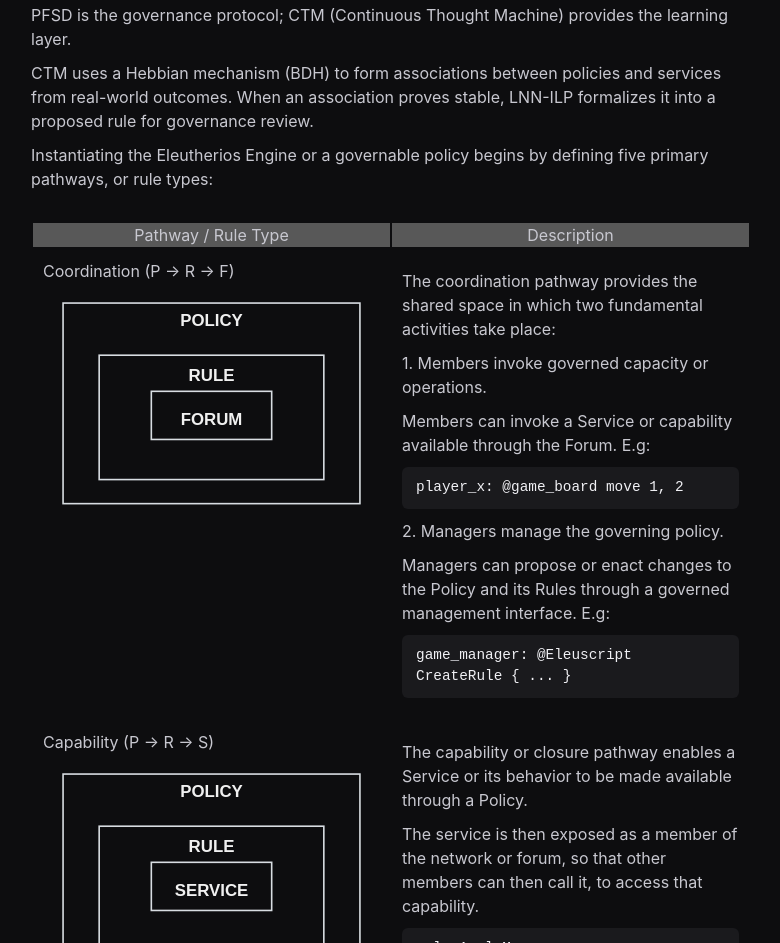
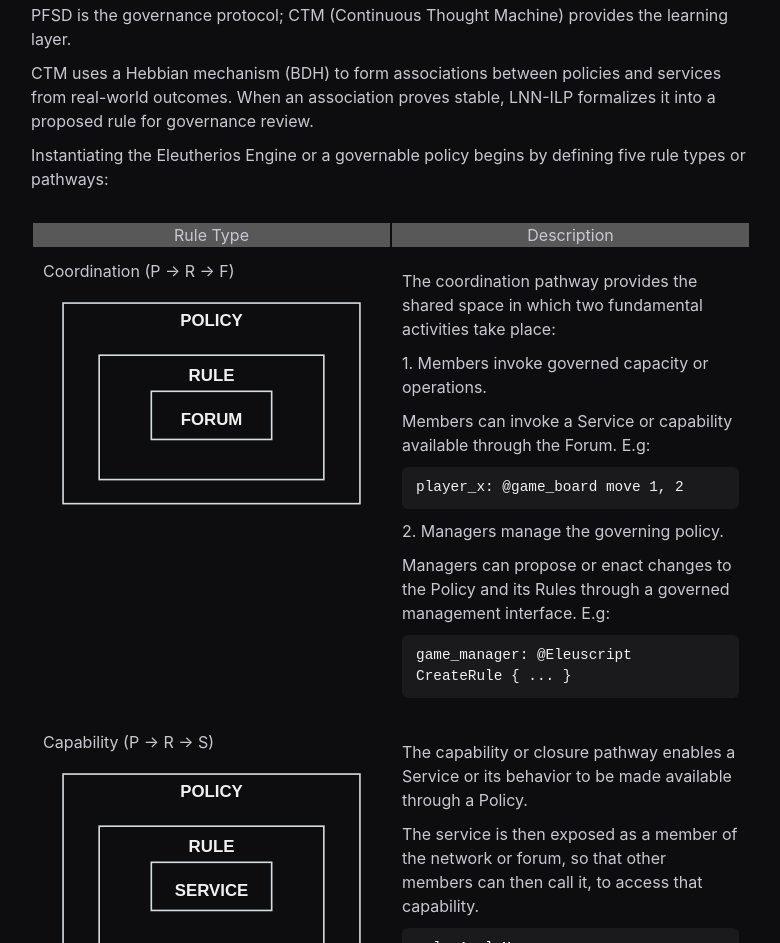
Before and after one commit to aletheon/eleutherios-docs, a plain HTML site: page index.html in a window 1280 px wide. Shown: the part 6020-6963 px from the top of the page, without its empty margins (249-1029 px from the left). Drawn offline with Linux system fonts and the light colour scheme.

Commit message:
describe what changed

```diff
--- a/index.html
+++ b/index.html
@@ -1931,12 +1931,12 @@ main svg { max-width: 100%; height: auto; }
 
           <p>CTM uses a Hebbian mechanism (BDH) to form associations between policies and services from real-world outcomes. When an association proves stable, LNN-ILP formalizes it into a proposed rule for governance review.</p>
 
-          <p>Instantiating the Eleutherios Engine or a governable policy begins by defining five primary pathways, or rule types:</p>
+          <p>Instantiating the Eleutherios Engine or a governable policy begins by defining five rule types or pathways:</p>
 
           <table width="100%" border="0" style="padding-top:20px;">
             <tbody>
               <tr>
-                <td width="50%" style="background-color: #585858;text-align: center;">Pathway / Rule Type</td>
+                <td width="50%" style="background-color: #585858;text-align: center;">Rule Type</td>
                 <td style="background-color: #585858;text-align: center;">Description</td>
               </tr>
               <tr>
```
